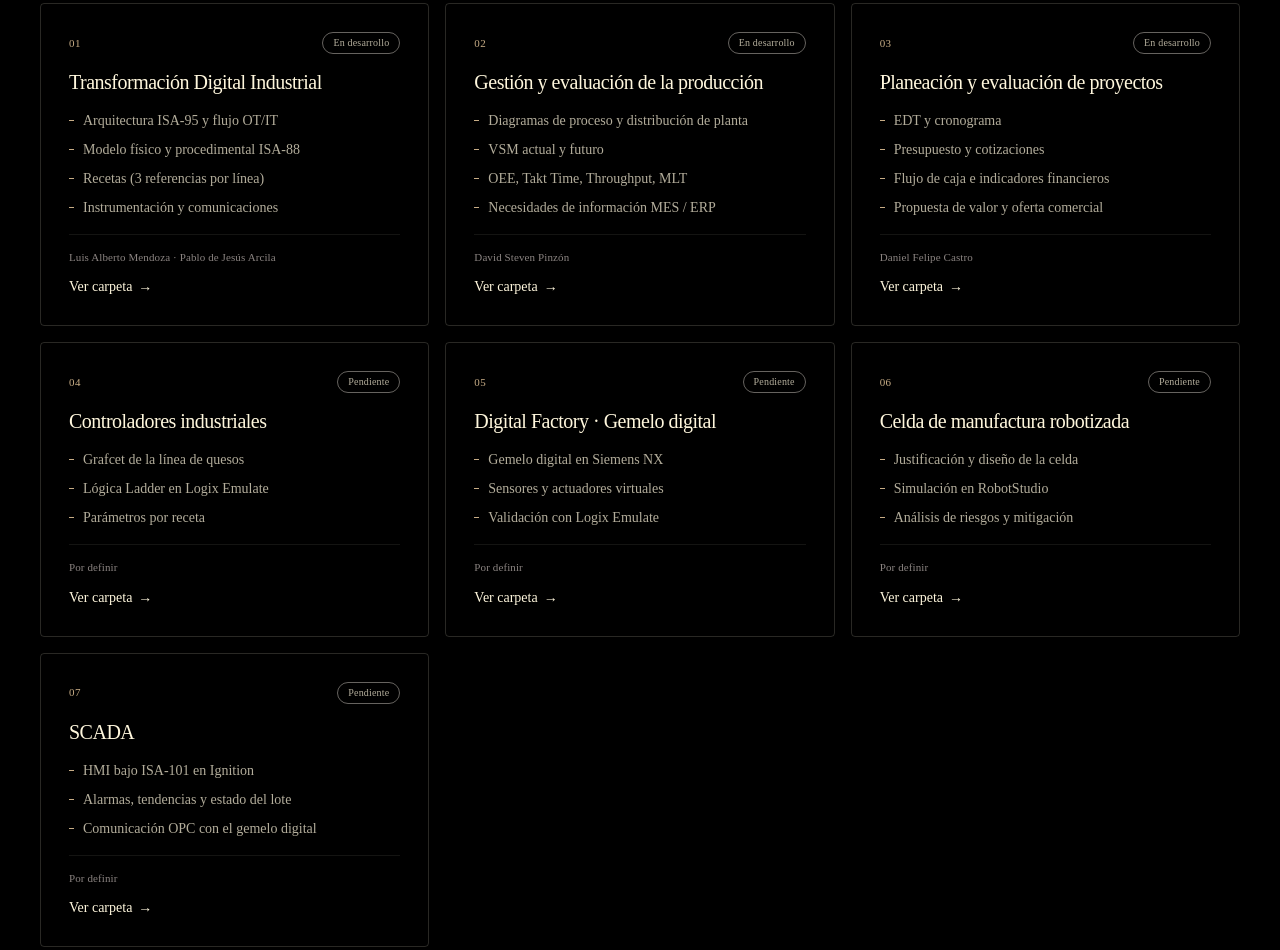
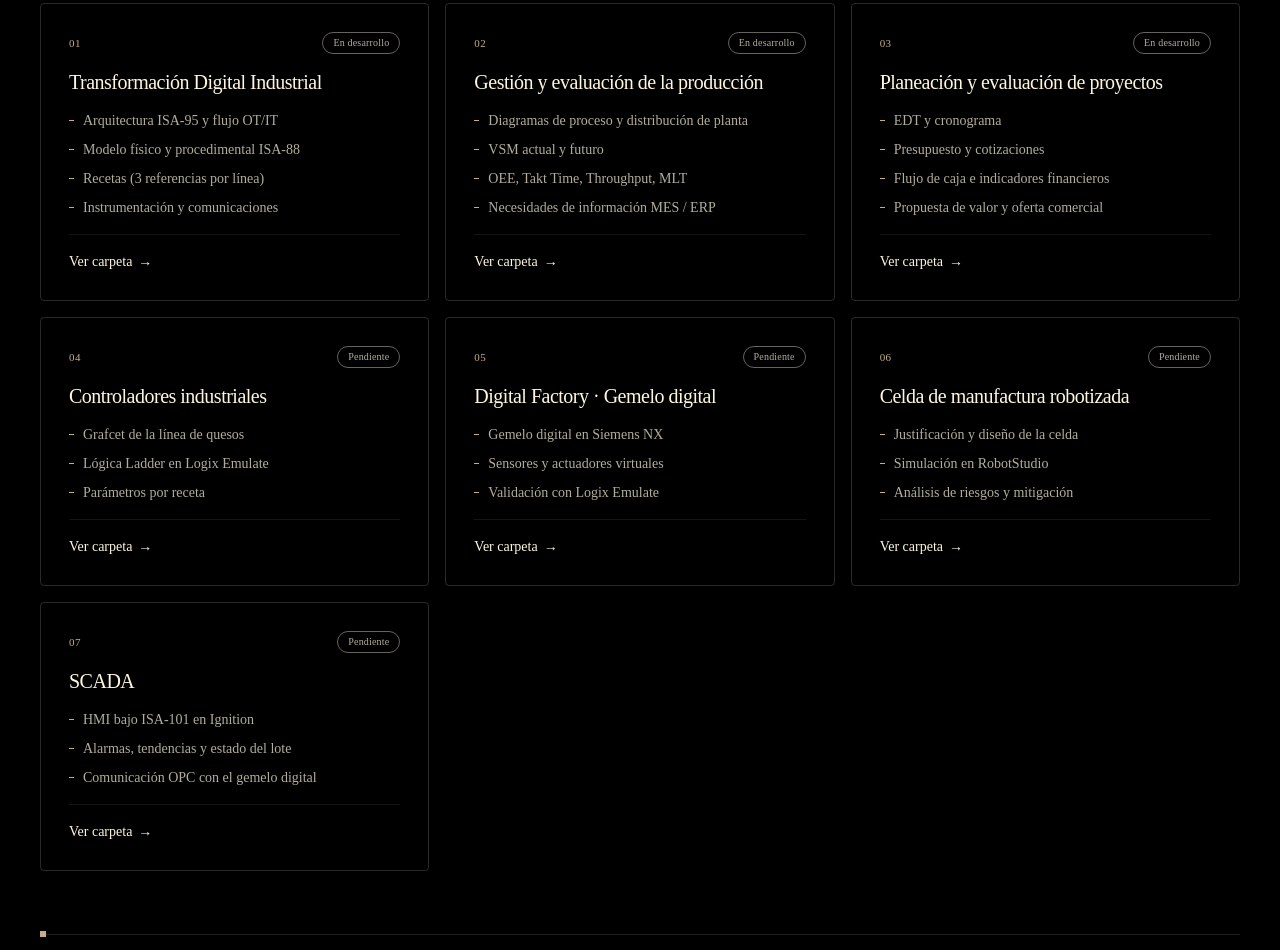
Before and after one commit to Mekvra/proyecto-integrador, an Astro site in the folder web/: page / in a window 1280 px wide. Shown: the part 5269-6219 px from the top of the page. Built offline with nearby package versions, Linux system fonts and the light colour scheme; Astro itself is replaced by a stand-in of ours.

Commit message:
Página web

```diff
--- a/web/src/content/textos/aprendizaje.md
+++ b/web/src/content/textos/aprendizaje.md
@@ -3,6 +3,4 @@ titulo: Lo que aprendimos construyendo.
 resumen: Reflexiones del equipo sobre la gestión del proyecto y el trabajo colaborativo, y reflexiones individuales sobre aprendizajes, dificultades, logros y recomendaciones.
 ---
 
-Nos reunimos los viernes de 6:00 a 8:00 p. m. y unos minutos después de la clase del miércoles. En la primera reunión (24 de septiembre de 2026) definimos cinco roles, uno por integrante, y repartimos las primeras tareas del proyecto. Registramos cada reunión en un acta dentro del repositorio.
-
 *La reflexión grupal se completará a medida que avance el proyecto.*
--- a/web/src/pages/index.astro
+++ b/web/src/pages/index.astro
@@ -187,7 +187,6 @@ const kpis = [
                 ))}
               </ul>
               <div class="card-foot">
-                <span class="mono card-meta">{m.data.responsables}</span>
                 <a class="ghost-link" href={`${repoTree}/${m.data.carpeta}`} target="_blank" rel="noopener">
                   Ver carpeta <span class="arrow" aria-hidden="true">→</span>
                 </a>
@@ -547,13 +546,6 @@ const kpis = [
     border-top: 1px solid var(--cream-08);
   }
 
-  .card-meta {
-    color: var(--granite);
-    font-size: 11px;
-    text-transform: none;
-    letter-spacing: 0.01em;
-  }
-
   .proposal {
     display: grid;
     grid-template-columns: auto 1fr;
```
